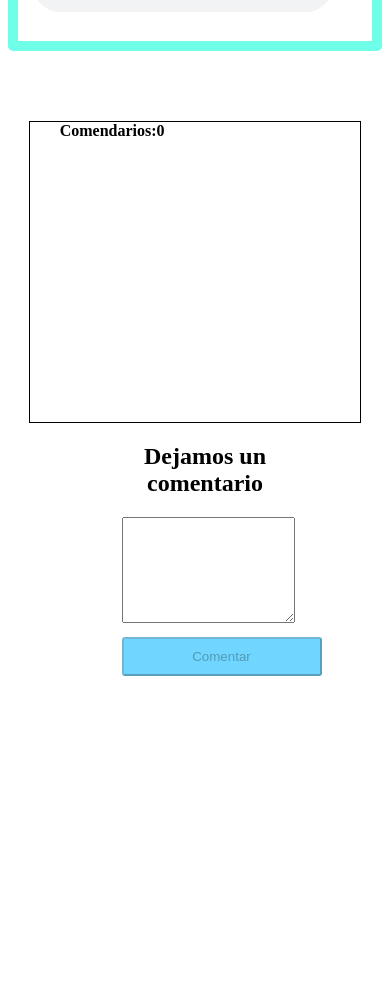
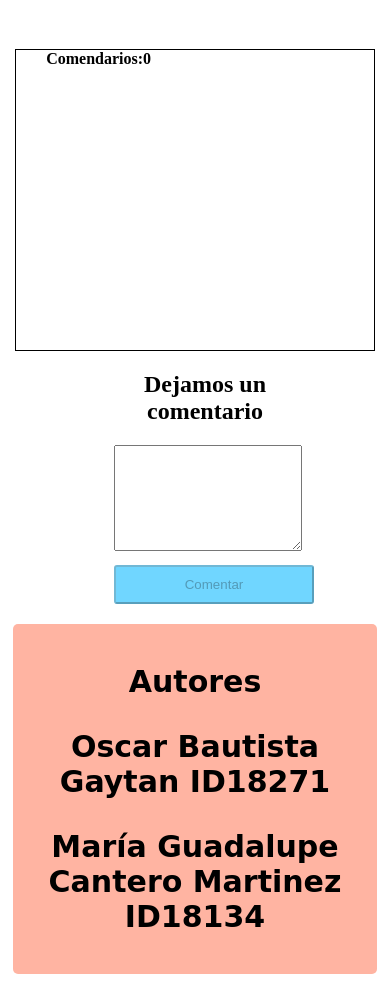
Before and after one commit to oscar-BG/web_dinamica, a PHP site: page /index.php?menu=bts in a window 390 px wide. Shown: the part 5101-6088 px from the top of the page. Before the commit the page ends 5777 px from the top, so only its background shows below. Run offline with PHP 8.4, Linux system fonts and the light colour scheme; data that the repository does not hold is empty.

Commit message:
agregamos el pie de pagina y colocamos etiquetas resposivas

```diff
--- a/index.php
+++ b/index.php
@@ -19,6 +19,7 @@
     <meta name="viewport" content="width=device-width, initial-scale=1.0">
     <link href="vista/css/style.css" rel="stylesheet">
     <link href="https://fonts.googleapis.com/css2?family=Indie+Flower&display=swap" rel="stylesheet">
+    <link href="https://fonts.googleapis.com/css2?family=Pangolin&display=swap" rel="stylesheet">
     <title>Document</title>
 </head>
 <body>
@@ -92,6 +93,9 @@
             ?>
         </div>
     </section>
+    <?php
+        include_once "vista/piePagina.html";
+    ?>
     <script src="vista/lib/jquery/jquery.js"></script>
     <script src="index.js"></script>
 </body>
--- a/vista/bts.html
+++ b/vista/bts.html
@@ -111,6 +111,7 @@
         SBS Inkigayo (30/05): "Butter"<br>
     </p>
 </section>
+<!-- section Musicas  -->
 <section id="sectionMusica">
     <div class="divConten">
         <div id="artista">
@@ -168,5 +169,4 @@
             <audio controls="controls" src="../vista/musica/cancion7.mp3"></audio>
         </div>
     </div>
-
 </section>
--- a/vista/css/style.css
+++ b/vista/css/style.css
@@ -1,38 +1,34 @@
+body{
+    padding: 5px;
+}
 /* ##############
     Menu
 ################ */
-h1{
-    color: #1d3556;
+
+.divMenu ul{
+    list-style-type: none;
+    background-color: pink;
+    border-radius: 5px;
+    overflow: hidden;
+    margin: 10px;
+    padding: 0px;
 }
-ul{
-    list-style-type: none;
-    background-color: #457b9d;
-    overflow: hidden;
-    margin: 0;
-    padding: 0;
-}
-li{
+.divMenu li{
     float: left;
 }
-li a{
+.divMenu li a{
     display: block;
-    color: white;
+    color: black;
     text-align: center;
     padding: 15px;
     text-decoration: none;
+    font-size: x-large;
+    font-family: 'Pangolin', cursive;
 }
-li a:hover{
-    background-color: #1d3557;
+.divMenu li a:hover{
+    background-color: #f28482;
 }
-header{
-    border: 1px solid black;
-    margin: 20px;
-    text-align: center;
-}
-section{
-    text-align: justify;
-    padding: 20px;
-}
+
 /* #################
     Informacion de la pagina
 #####################*/
@@ -208,3 +233,12 @@
 section .comentarios input[type="submit"]:hover{
     background-color: #227c9d;
 }
+footer{
+    background-color: #ffb4a2;
+    padding: 10px;
+    border-radius: 5px;
+    text-align: center;
+    font-size: 30px;
+    font-family: 'Sniglet', cursive;
+    margin-top: 20px;
+}
--- /dev/null
+++ b/vista/piePagina.html
@@ -0,0 +1,5 @@
+<footer>
+    <p>Autores</p>
+    <p>Oscar Bautista Gaytan <b>ID18271</b></p>
+    <p>María Guadalupe Cantero Martinez <b>ID18134</b></p>
+</footer>
```
Also changed, not shown: other parts of vista/css/style.css (+29 -0 lines).
